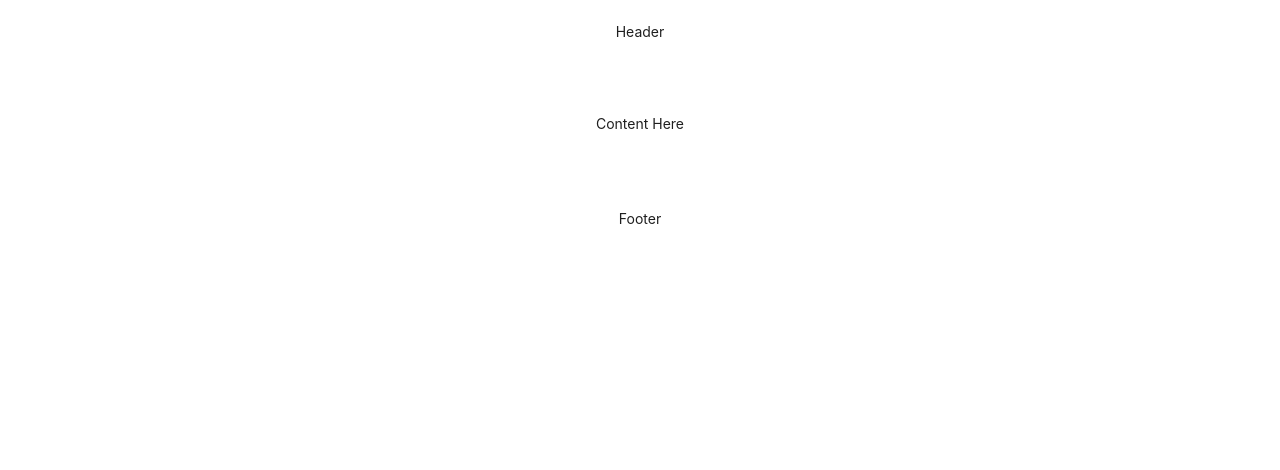
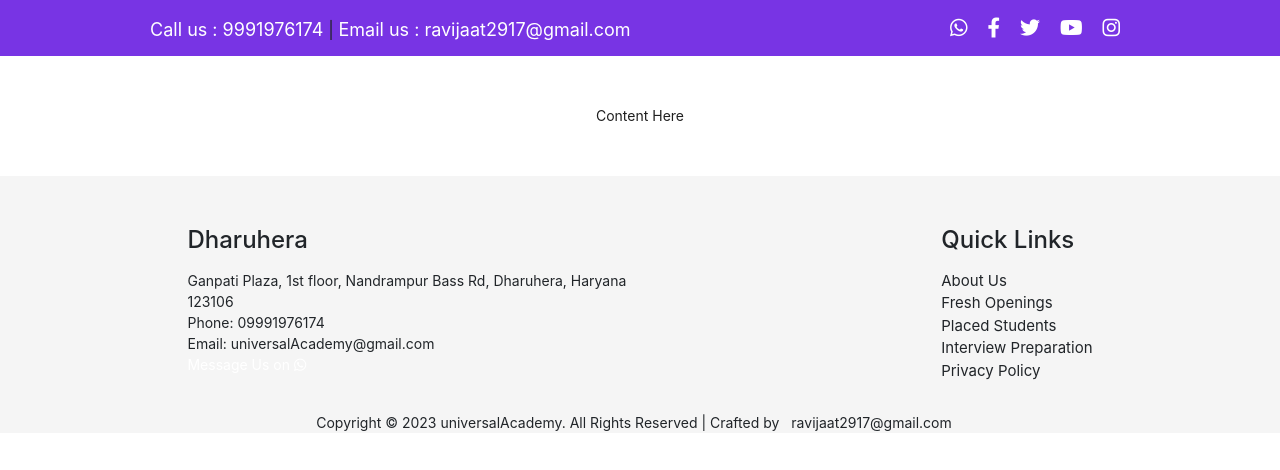
Before and after one commit to ravijaat2917/Universal-Academy-App, a React (Create React App) app in the folder client/: page / in a window 1280 px wide. Shown: the top 470 px of the page. Built offline with nearby package versions, Linux system fonts and the light colour scheme.

Commit message:
Header and Footer Code Completed

```diff
--- a/client/public/index.html
+++ b/client/public/index.html
@@ -9,6 +9,7 @@
       name="description"
       content="Web site created using create-react-app"
     />
+    <link rel="stylesheet" href="https://cdnjs.cloudflare.com/ajax/libs/font-awesome/6.2.1/css/all.min.css"/>
     <link rel="apple-touch-icon" href="%PUBLIC_URL%/logo192.png" />
     <!--
       manifest.json provides metadata used when your web app is installed on a
--- a/client/src/Components/Footer.js
+++ b/client/src/Components/Footer.js
@@ -1,11 +1,44 @@
-import React from 'react'
+import React from "react";
+import "../Styles/FooterStyles.css";
 
 const Footer = () => {
   return (
-    <div>
-      Footer
-    </div>
-  )
-}
+    <>
+      <div className="Footer">
+        <div className="Contents">
+          <h4>Dharuhera</h4>
+          <p>
+            Ganpati Plaza, 1st floor, Nandrampur Bass Rd, Dharuhera, Haryana
+            <br /> 123106
+            <br />
+            Phone: 09991976174
+            <br />
+            Email: universalAcademy@gmail.com
+          </p>
+          <a style={{ fontSize: "14px" }} href="https://wa.me/8814882204">
+            {" "}
+            Message Us on <i class="fa-brands fa-whatsapp"></i>
+          </a>
+        </div>
+        <div className="Contents">
+          <h4>Quick Links</h4>
+          <a>About Us</a>
+          <br />
+          <a>Fresh Openings</a>
+          <br />
+          <a>Placed Students</a>
+          <br />
+          <a>Interview Preparation</a>
+          <br />
+          <a>Privacy Policy</a>
+        </div>
+      </div>
+      <p style={{ textAlign: "center" }}>
+        Copyright © 2023 universalAcademy. All Rights Reserved | Crafted by
+        <a style={{ fontSize: "14px" , padding:'12px' }}>ravijaat2917@gmail.com</a>
+      </p>
+    </>
+  );
+};
 
-export default Footer
+export default Footer;
--- a/client/src/Components/Header.js
+++ b/client/src/Components/Header.js
@@ -1,11 +1,27 @@
-import React from 'react'
+import React from "react";
+import "./../Styles/HeaderStyles.css";
 
 const Header = () => {
   return (
-    <div>
-      Header
+    <div className="Header">
+      <div className="contactsLinks">
+        <a href="tel:9991976174">Call us : 9991976174</a>{" "}
+        <span className="contACTAdIV">|</span>{" "}
+        <a href="mailto: ravijaat2917@gmail.com">
+          Email us : ravijaat2917@gmail.com
+        </a>
+      </div>
+      <div style={{color: 'white',}} className="SocialMedia">
+        <div className="socialMedialinks">
+          <i class="fa-brands fa-whatsapp"></i>
+          <i class="fa-brands fa-facebook-f"></i>
+          <i class="fa-brands fa-twitter"></i>
+          <i class="fa-brands fa-youtube"></i>
+          <i class="fa-brands fa-instagram"></i>
+        </div>
+      </div>
     </div>
-  )
-}
+  );
+};
 
-export default Header
+export default Header;
--- a/client/src/Components/Layout.js
+++ b/client/src/Components/Layout.js
@@ -1,29 +1,19 @@
 import React from "react";
 import { Layout, Space } from "antd";
-import Header1 from "./Header";
-import Footer1 from "./Footer";
+import Header from "./Header";
+import Footer from "./Footer";
+import "./../index.css";
 
-const { Header, Footer, Content } = Layout;
+const { Content } = Layout;
 
-const headerStyle = {
-  textAlign: "center",
-  height: 64,
-  paddingInline: 50,
-    lineHeight: "64px",
-  backgroundColor:'white'
-};
 const contentStyle = {
   textAlign: "center",
   minHeight: 120,
   lineHeight: "120px",
-    backgroundColor:'white'
-};
-const footerStyle = {
-  textAlign: "center",
-    backgroundColor:'white'
+  backgroundColor: "white",
 };
 
-const LAYOUT = ({children}) => {
+const LAYOUT = ({ children }) => {
   return (
     <>
       <Space
@@ -34,9 +24,15 @@ const LAYOUT = ({children}) => {
         size={[0, 48]}
       >
         <Layout>
-          <Header style={headerStyle}><Header1/></Header>
-                  <Content style={contentStyle}>{children}</Content>
-          <Footer style={footerStyle}><Footer1/></Footer>
+          <div>
+            <Header />
+          </div>
+          <div>
+            <Content style={contentStyle}>{children}</Content>
+          </div>
+          <div>
+            <Footer />
+          </div>
         </Layout>
       </Space>
     </>
--- /dev/null
+++ b/client/src/Styles/FooterStyles.css
@@ -0,0 +1,27 @@
+.Footer{
+    padding: 30px;
+    display: flex;
+    flex-direction: row;
+    justify-content: space-around;
+}
+.Contents{
+    padding-top: 20px;
+}
+.Contents a{
+    font-size: 15px;
+    padding-bottom: 15px;
+}
+
+.Contents h4{
+    padding-bottom: 15px;
+    margin-bottom: 10px;
+}
+
+@media screen and (max-width: 768px){
+    .Footer{
+        flex-direction: column;
+        justify-content: center;
+        text-align: center;
+
+    }
+}
--- /dev/null
+++ b/client/src/Styles/HeaderStyles.css
@@ -0,0 +1,84 @@
+* {
+  margin: 0px !important;
+  padding: 0px;
+}
+.Header {
+  text-align: center;
+  display: flex;
+  flex-direction: row;
+  justify-content: space-around;
+  font-size: larger;
+  text-align: center;
+  background-color: rgb(120, 52, 228);
+  padding: 8px;
+}
+
+.contactsLinks {
+  padding-top: 8px;
+}
+
+a {
+  color: white;
+  text-decoration: none;
+  font-size: large;
+}
+
+.socialMedialinks {
+  display: flex;
+  flex-direction: row;
+  justify-content: space-between;
+  cursor: pointer;
+}
+.SocialMedia {
+  font-size: 20px;
+  padding-left: 25px;
+}
+.socialMedialinks i {
+  padding: 10px;
+}
+
+.fa-whatsapp:hover {
+  color: green;
+}
+.fa-facebook-f:hover {
+  color: blue;
+}
+.fa-youtube:hover {
+  color: red;
+}
+.fa-twitter:hover {
+  color: aqua;
+}
+.fa-instagram:hover {
+  color: #feda75;
+}
+@media screen and (max-width: 768px) {
+  * {
+    padding: 0px;
+    margin: 0px;
+  }
+  .Header {
+    display: flex;
+    flex-direction: column;
+    font-size: medium;
+    min-height: fit-content;
+    text-align: center;
+  }
+  .contactsLinks {
+    display: flex;
+    flex-direction: column;
+    padding-top: 12px;
+  }
+  .contACTAdIV {
+    display: none;
+  }
+
+  .SocialMedia {
+    font-size: 20px;
+    padding: 12px;
+    padding-left: 30px;
+    padding-right: 30px;
+  }
+  .socialMedialinks i {
+  }
+}
--- a/client/src/index.css
+++ b/client/src/index.css
@@ -0,0 +1,4 @@
+*{
+    margin: 0px;
+    padding: 0px;
+}
```
Also changed, not shown: client/src/ImagesAndLogos/ua-logo.png (added).
